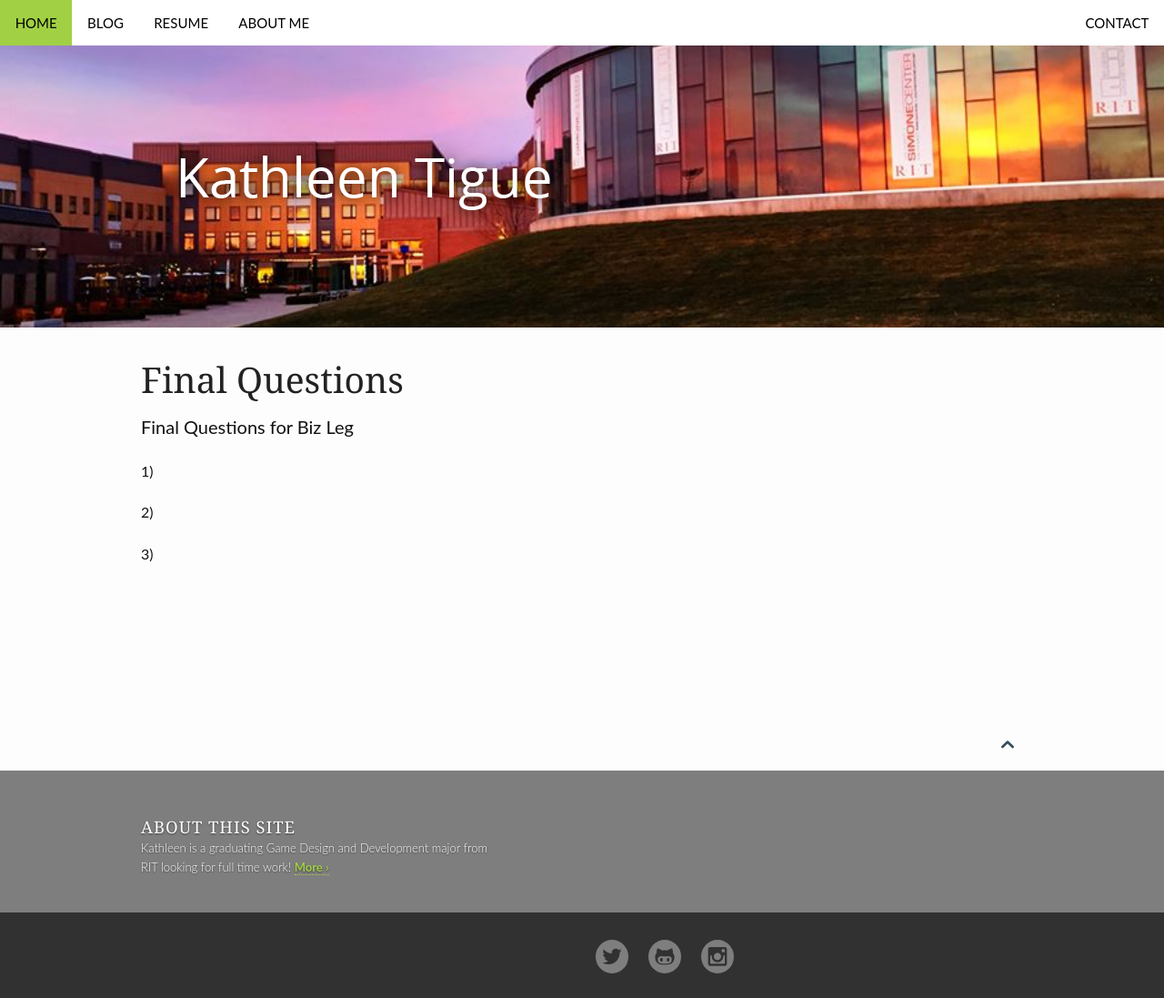
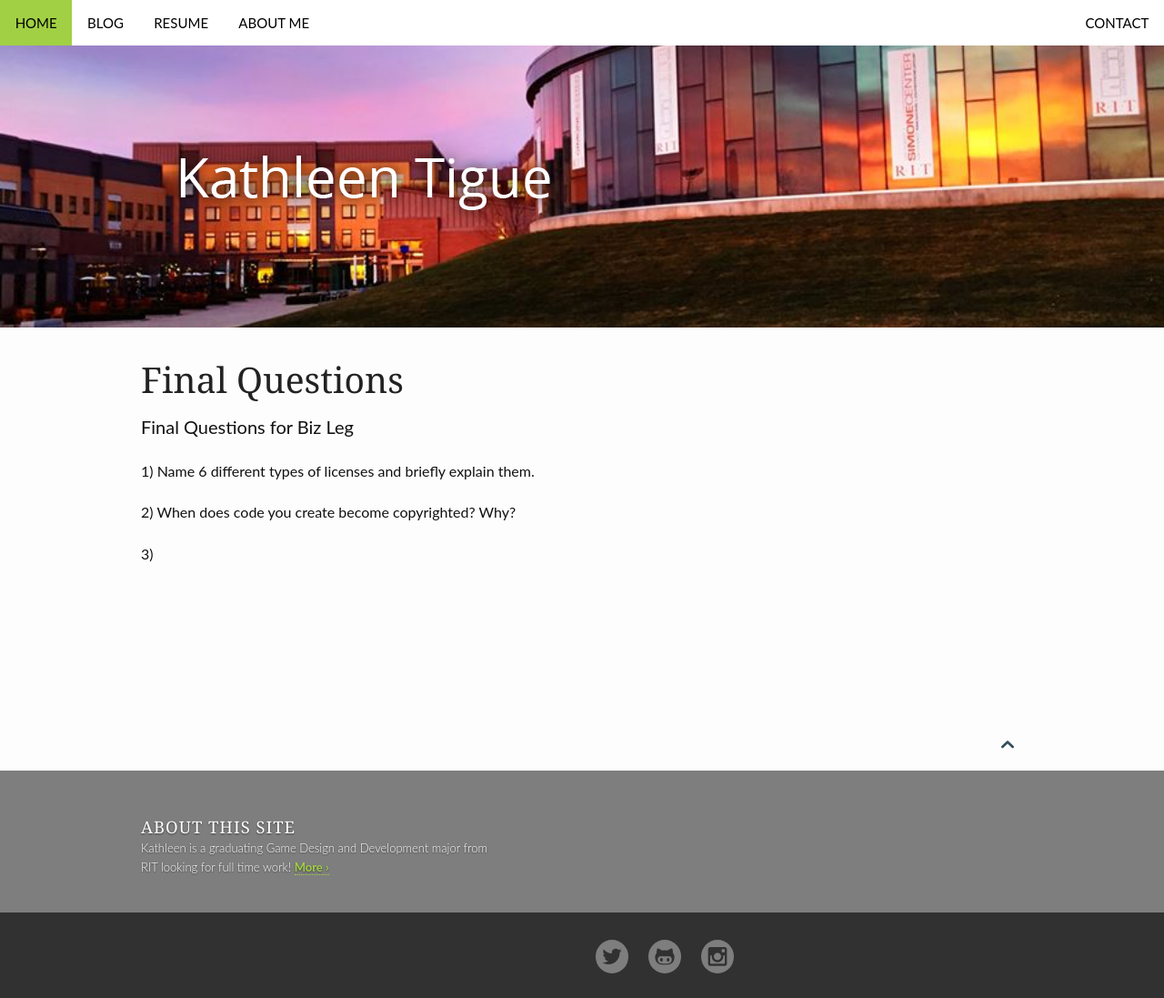
Before and after one commit to Kaffys/Kaffys.github.io, a Jekyll site: the page built from _posts/2015-5-12-finalquestions.md, in a window 1280 px wide. Shown: the whole page at 91% size. Built offline with Jekyll 4.4.1, drawn with Linux system fonts in a browser that asks for light colours.

Commit message:
no message

```diff
--- a/_posts/2015-5-12-finalquestion.md
+++ b/_posts/2015-5-12-finalquestions.md
@@ -12,8 +12,8 @@ comments: true
 show_meta: false
 ---
 
-1)
+1) Name 6 different types of licenses and briefly explain them.
 
-2)
+2) When does code you create become copyrighted? Why?
 
 3)
```
